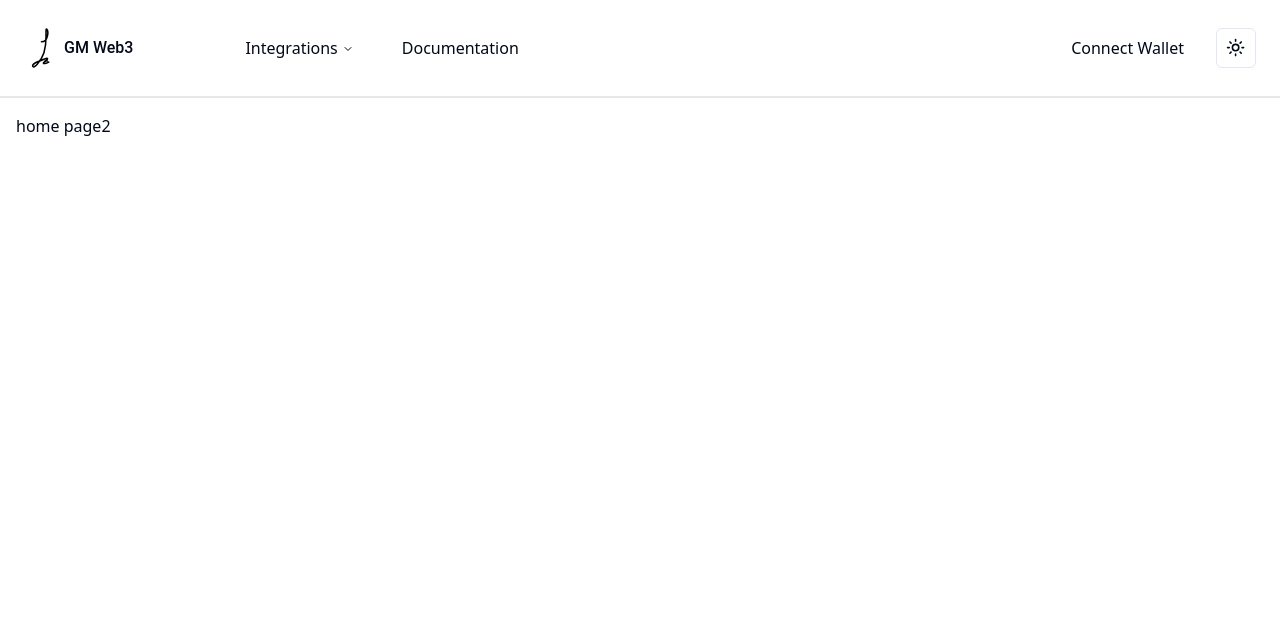
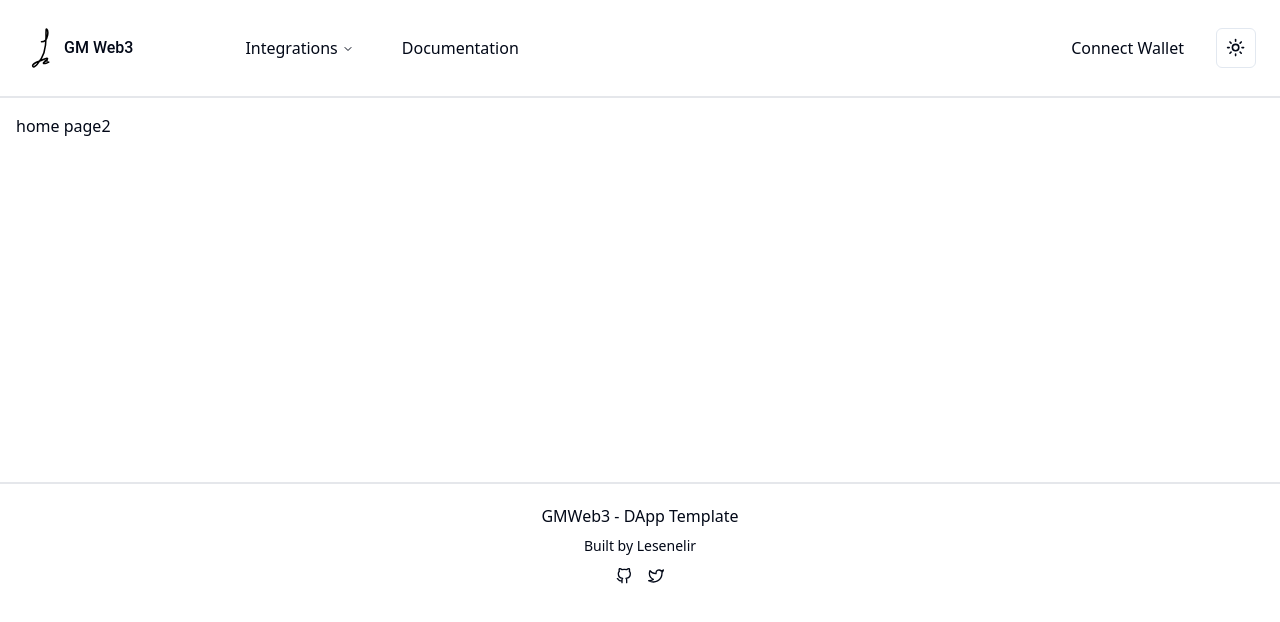
Before and after one commit to lesenelir/gmweb3, a React (Vite) app in the folder templates/: page / in a window 1280 px wide. Shown: the top 622 px of the page. Built offline with nearby package versions, Linux system fonts and the light colour scheme.

Commit message:
feat: add footer component

```diff
--- /dev/null
+++ b/templates/src/components/icons/GithubIcon.tsx
@@ -0,0 +1,30 @@
+interface IProps {
+  width: number
+  height: number
+  className?: string
+}
+
+function GithubIcon(props: IProps) {
+  const { className, width, height } = props
+
+  return (
+    <div className={className}>
+      <svg
+        xmlns="http://www.w3.org/2000/svg"
+        width={width}
+        height={height}
+        viewBox="0 0 24 24"
+        fill="none"
+        stroke="currentColor"
+        strokeWidth="2"
+        strokeLinecap="round"
+        strokeLinejoin="round"
+        className="feather feather-github"
+      >
+        <path d="M9 19c-5 1.5-5-2.5-7-3m14 6v-3.87a3.37 3.37 0 0 0-.94-2.61c3.14-.35 6.44-1.54 6.44-7A5.44 5.44 0 0 0 20 4.77 5.07 5.07 0 0 0 19.91 1S18.73.65 16 2.48a13.38 13.38 0 0 0-7 0C6.27.65 5.09 1 5.09 1A5.07 5.07 0 0 0 5 4.77a5.44 5.44 0 0 0-1.5 3.78c0 5.42 3.3 6.61 6.44 7A3.37 3.37 0 0 0 9 18.13V22"/>
+      </svg>
+    </div>
+  )
+}
+
+export default GithubIcon
--- a/templates/src/components/icons/LZIcon.tsx
+++ b/templates/src/components/icons/LZIcon.tsx
@@ -1,8 +1,8 @@
 import { useTheme } from '@/components/utils/ThemeProvider.tsx'
 
 interface IProps {
-  width?: number
-  height?: number
+  width: number
+  height: number
   className?: string
 }
 
--- /dev/null
+++ b/templates/src/components/icons/TwitterIcon.tsx
@@ -0,0 +1,29 @@
+interface IProps {
+  width: number
+  height: number
+  className?: string
+}
+
+function TwitterIcon(props: IProps) {
+  const { className, width, height } = props
+
+  return (
+    <div className={className}>
+      <svg
+        xmlns="http://www.w3.org/2000/svg"
+        width={width}
+        height={height}
+        viewBox="0 0 24 24"
+        fill="none"
+        stroke="currentColor"
+        strokeWidth="2"
+        strokeLinecap="round"
+        strokeLinejoin="round"
+        className="feather feather-twitter">
+        <path d="M23 3a10.9 10.9 0 0 1-3.14 1.53 4.48 4.48 0 0 0-7.86 3v1A10.66 10.66 0 0 1 3 4s-4 9 5 13a11.64 11.64 0 0 1-7 2c9 5 20 0 20-11.5a4.5 4.5 0 0 0-.08-.83A7.72 7.72 0 0 0 23 3z"/>
+      </svg>
+    </div>
+  )
+}
+
+export default TwitterIcon
--- a/templates/src/pages/index.tsx
+++ b/templates/src/pages/index.tsx
@@ -6,7 +6,7 @@ function App() {
     <ThemeProvider defaultTheme={'light'} storageKey={'theme'}>
       <Layout>
         {/* Home body */}
-        <div className={'p-4'}>
+        <div className={'p-4 h-96'}>
           home page2
         </div>
       </Layout>
--- a/templates/src/pages/layout.tsx
+++ b/templates/src/pages/layout.tsx
@@ -4,6 +4,8 @@ import { cn } from '@/lib/utils.ts'
 import { navigationMenuTriggerStyle } from '@/components/ui/navigation-menu.tsx'
 
 import LZIcon from '@/components/icons/LZIcon.tsx'
+import GithubIcon from '@/components/icons/GithubIcon.tsx'
+import TwitterIcon from '@/components/icons/TwitterIcon.tsx'
 import AlignJustifyIcon from '@/components/icons/AlignJustifyIcon.tsx'
 import Navigation from '@/components/layout/Navigation.tsx'
 import ModeToggle from '@/components/layout/ModeToggle.tsx'
@@ -37,7 +39,6 @@ function Layout(props: IProps) {
       </header>
       <HorizontalLine/>
 
-
       {/* Mobile Head */}
       <header className={'sm:hidden max-sm:flex items-center justify-between h-20 p-6 bg-amber-100'}>
         <div className={'flex flex-row items-center'}>
@@ -49,6 +50,18 @@ function Layout(props: IProps) {
 
       {/* Content */}
       {children}
+
+      {/* Footer */}
+      <HorizontalLine/>
+      <footer className={'flex flex-col items-center p-4'}>
+        <h3 className={'p-1'}>GMWeb3 - DApp Template</h3>
+        <p className={'text-sm p-1'}> Built by Lesenelir</p>
+        {/* footer icon */}
+        <div className={'flex flex-row gap-4 p-2'}>
+          <GithubIcon width={16} height={16}/>
+          <TwitterIcon width={16} height={16}/>
+        </div>
+      </footer>
     </>
   )
 }
```
